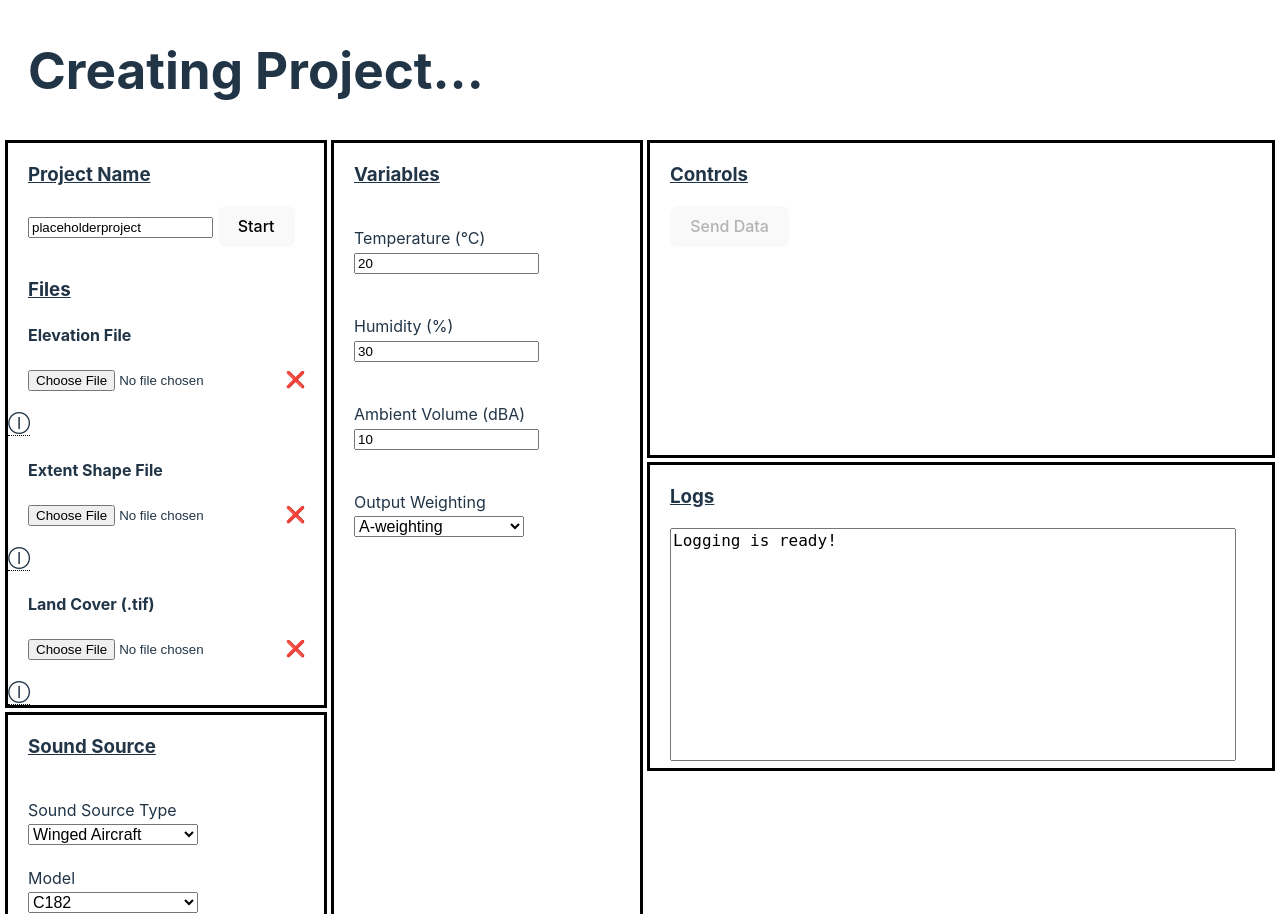
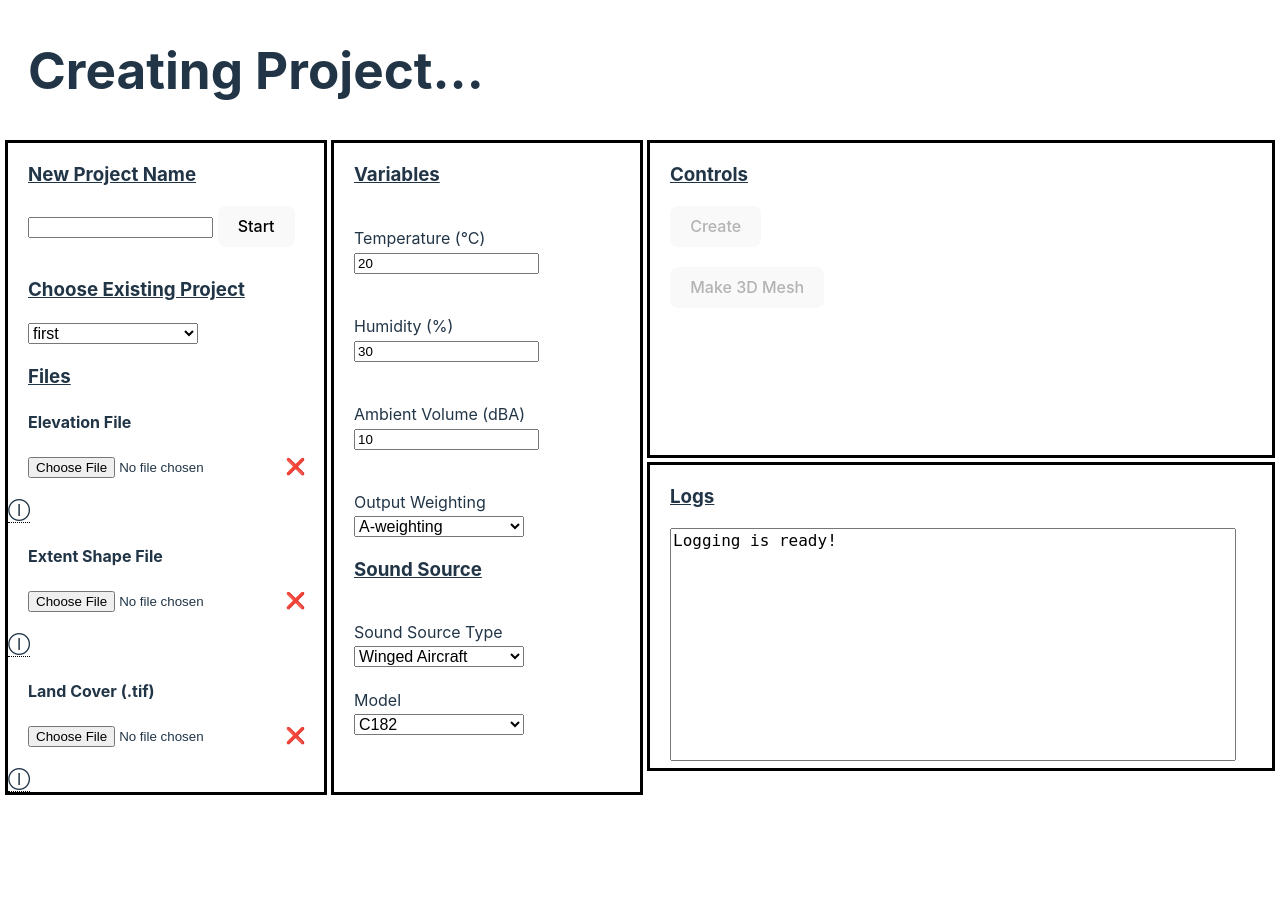
Before and after one commit to Mayneman/SoundMapping, a Flask app: page /import in a window 1280 px wide. After the commit the page ends 795 px from the top, so only its background shows below. Run offline with Flask 2, Linux system fonts and the light colour scheme.

Commit message:
second commit

```diff
--- a/flask-project/app.py
+++ b/flask-project/app.py
@@ -1,5 +1,6 @@
-from flask import Flask, render_template, request
+from flask import Flask, render_template, request, jsonify
 import py.makeProject as mp
+
 app = Flask(__name__)
 app.config['SEND_FILE_MAX_AGE_DEFAULT'] = 0
 
@@ -29,3 +30,8 @@ def create_proj():
 @app.route("/files", methods=['POST'])
 def create_file():
     return mp.make_file(request.form['name'])
+
+@app.route("/projects", methods=['POST'])
+def project_list():
+    folder_list = mp.list_folders();
+    return jsonify(folder_list)
--- a/flask-project/py/makeProject.py
+++ b/flask-project/py/makeProject.py
@@ -7,27 +7,32 @@ from flask import request
 base_proj_dir = "./projects/"
 
 def make_proj(data):
-    print(base_proj_dir)
-    print(data.files['elevation'])
+    project_dir = base_proj_dir + data.form['project']
+    print(data.form['project'])
     # CONFIG
-    with open("./projects/data.json", 'w', encoding='utf-8') as f:
+    with open(project_dir + "/data.json", 'w', encoding='utf-8') as f:
         json.dump(data.form['config'], f, ensure_ascii=False, indent=4)
     # ELEVATION
     if data.files['elevation'].filename != '':
-        data.files['elevation'].save(base_proj_dir + "/elevation.tif")
+        data.files['elevation'].save(project_dir + "/elevation.tif")
     # EXTENT
     if data.files['extent'].filename != '':
-        data.files['extent'].save(base_proj_dir + "/extent.shp")
+        data.files['extent'].save(project_dir + "/extent.shp")
     # COVER
     if data.files['land_cover'].filename != '':
-        data.files['land_cover'].save(base_proj_dir + "/land_cover.tif")
+        data.files['land_cover'].save(project_dir + "/land_cover.tif")
+    return "OK"
 
 def make_folder(name):
-    global base_proj_dir
-    base_proj_dir = "./projects/" + name
-
     Path(base_proj_dir).mkdir(parents=True, exist_ok=True)
     return "Folder " + name +  " created successfully."
 
 def make_file(name):
     base_proj_dir = "./projects/" + name
+
+def list_folders():
+    folder_list = []
+    for file in os.listdir("./projects"):
+        if os.path.isdir("./projects/" + file):
+            folder_list.append(file)
+    return folder_list
--- a/flask-project/static/css/import.css
+++ b/flask-project/static/css/import.css
@@ -11,14 +11,14 @@
 
   .Title { grid-area: Title; height: 10%; margin-bottom: 10px;}
   .Title h1 {margin-left: 20px;}
+
   .left_options {
     display: grid;
     grid-template-columns: 1fr 1fr;
-    grid-template-rows: 1fr 1fr;
+    grid-template-rows: 1fr;
     gap: 0px 0px;
     grid-template-areas:
-      "file_imports variables"
-      "sound_source variables";
+      "file_imports variables";
     grid-area: left_options;
   }
 
@@ -27,6 +27,11 @@
     outline: 3px solid black;
     margin-left: 10px;
   }
+  .file_imports {
+    grid-area: file_imports;
+    outline: 3px solid black;
+  }
+
   label {
     display: inline-block;
     width: 200px;
@@ -45,13 +50,6 @@
     text-decoration: underline;
   }
 
-  .file_imports {
-    grid-area: file_imports;
-    outline: 3px solid black;
-    margin-bottom: 10px;
-  }
-
-  .sound_source { grid-area: sound_source; outline: 3px solid black; }
 
   .left_options input, h4 {
     margin-left: 20px;
@@ -69,6 +67,7 @@
   grid-area: right_options;
 }
 .logging_area { grid-area: logging_area;  outline: 3px solid black; margin-top: 10px; margin-left: 10px;}
+
 .logging_area textarea{
   width: 90%;
   height: 75%;
@@ -80,4 +79,5 @@
 
 .controls button {
   margin-left: 20px;
+  margin-bottom: 20px;
 }
--- a/flask-project/static/scripts/data-handler.mjs
+++ b/flask-project/static/scripts/data-handler.mjs
@@ -5,10 +5,11 @@ let extent_tmp = "";
 let land_cover_tmp = "";
 
 $("#lock_name").click(function() {
-  $("#project_name")[0].value;
   $.post("/create",{name: $("#project_name")[0].value},function(result){
     log(result);
+    get_project_list();
   });
+
 });
 
 $("#elevation_input").change(function(e) {
@@ -65,7 +66,8 @@ $("#submit_imports").click(function () {
   formData.append('extent', $("#extent_input")[0].files[0]);
   formData.append('land_cover', $("#land_cover_input")[0].files[0]);
   formData.append('config', config_json);
-  console.log(formData.get('elevation'));
+  formData.append('project', $("#project_list")[0].value);
+  console.log($("#project_list")[0].value);
 
   $.ajax({
     type: 'POST',
@@ -74,9 +76,25 @@ $("#submit_imports").click(function () {
     processData: false,
     contentType: false,
     success: function(data) {
-      console.log(data)
       log(data);
+      $("#import_success")[0].hidden = false;
     }
 }, );
   console.log("Posted");
   });
+
+function get_project_list(){
+  $.post('/projects',function(data) {
+    $('#project_list')[0].innerHTML = "";
+    for (var i = 0; i < data.length; i++) {
+      $('#project_list').append($('<option>', {
+        value: data[i],
+        text : data[i]
+    }));
+    }
+  });
+}
+
+$( document ).ready(function() {
+    get_project_list();
+});
--- a/flask-project/templates/import.html
+++ b/flask-project/templates/import.html
@@ -15,57 +15,48 @@
     <div class="container" style="height: 95vh;">
       <div class="Title"><h1>Creating Project...</h1></div>
       <div class="left_options">
+        <div class="file_imports">
+            <h3>New Project Name</h3>
+            <input type="text" id="project_name" value=""/>
+            <button id="lock_name">Start</button>
+            <h3>Choose Existing Project</h3>
+            <select id="project_list">
+            </select>
+            <h3>Files</h3>
+            <h4>Elevation File</h4>
+            <input type="file" id="elevation_input" name="avatar" accept=".tif">
+            <span id="elevation_confirm">❌</span>
+            <div class="tooltip">Ⓘ
+              <span class="tooltiptext">.tif file with elevation data for project area. Will be displayed in full when viewing.</span>
+            </div>
+            <h4>Extent Shape File</h4>
+            <input type="file" id="extent_input" name="avatar" accept=".shp">
+            <span id="extent_confirm" >❌</span>
+            <div class="tooltip">Ⓘ
+              <span class="tooltiptext">.shp file. With extent for sound modelling calculations. Same or smaller area than elevation file.</span>
+            </div>
+            <h4>Land Cover (.tif)</h4>
+            <input type="file" id="land_cover_input" name="avatar" accept=".tif">
+            <span id="land_cover_confirm" >❌</span>
+            <div class="tooltip">Ⓘ
+              <span class="tooltiptext">.tif file. Land cover with NLCD codes.s</span>
+            </div>
+        </div>
         <div class="variables">
           <h3>Variables</h3>
           <label>Temperature (°C)</label>
           <input type="number" id="temperature" value="20"/>
-
           <label>Humidity (%)</label>
           <input type="number" id="humidity" value="30"/>
-
           <label>Ambient Volume (dBA)</label>
           <input type="number" id="ambient" value="10"/>
-
           <label>Output Weighting</label>
           <select id="out_weighting">
             <option value="A">A-weighting</option>
             <option value="C">C-weighting</option>
             <option value="Z">Z-weighting</option>
           </select>
-        </div>
-        <div class="file_imports">
-          <div>
-            <h3>Project Name</h3>
-            <input type="text" id="project_name" value="placeholderproject"/>
-            <button id="lock_name">Start</button>
-            <h3>Files</h3>
-            <h4>Elevation File</h4>
-            <input type="file" id="elevation_input" name="avatar" accept=".tif">
-            <span id="elevation_confirm" style="color: green; ">❌</span>
-            <div class="tooltip">Ⓘ
-              <span class="tooltiptext">.tif file with elevation data for project area. Will be displayed in full when viewing.</span>
-            </div>
-          </div>
-
-          <div>
-            <h4>Extent Shape File</h4>
-            <input type="file" id="extent_input" name="avatar" accept=".shp">
-            <span id="extent_confirm" style="color: green; ">❌</span>
-            <div class="tooltip">Ⓘ
-              <span class="tooltiptext">.shp file. With extent for sound modelling calculations. Same or smaller area than elevation file.</span>
-            </div>
-          </div>
-
-          <div>
-            <h4>Land Cover (.tif)</h4>
-            <input type="file" id="land_cover_input" name="avatar" accept=".tif">
-            <span id="land_cover_confirm" style="color: green; ">❌</span>
-            <div class="tooltip">Ⓘ
-              <span class="tooltiptext">.tif file. Land cover with NLCD codes.s</span>
-            </div>
-          </div>
-        </div>
-        <div class="sound_source">
+          <br>
           <h3>Sound Source</h3>
           <label>Sound Source Type</label>
           <select id="vehicle_type">
@@ -81,7 +72,10 @@
       <div class="right_options">
         <div class="controls">
           <h3>Controls</h3>
-          <button id="submit_imports" disabled>Send Data</button>
+          <button id="submit_imports" disabled>Create</button>
+          <span hidden id="import_success">✔️</span>
+          <br>
+          <button id="create_3d" disabled>Make 3D Mesh</button>
         </div>
         <div class="logging_area">
           <h3>Logs</h3>
```
Also changed, not shown: flask-project/py/map_image_from_extent.py (added, +47 -0 lines), README.md (added), flask-project/projects/first/data.json (renamed from flask-project/projects/data.json), 6 other files.
